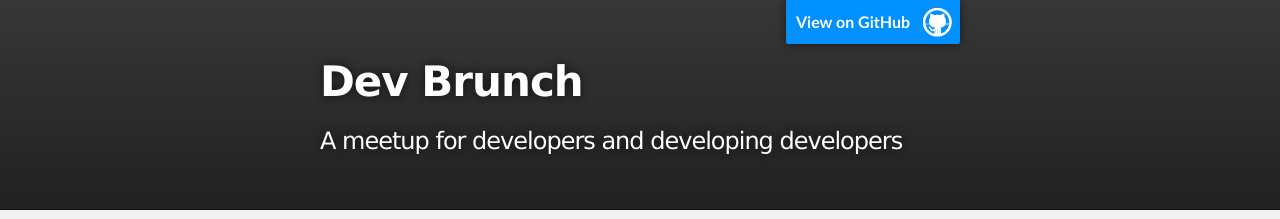
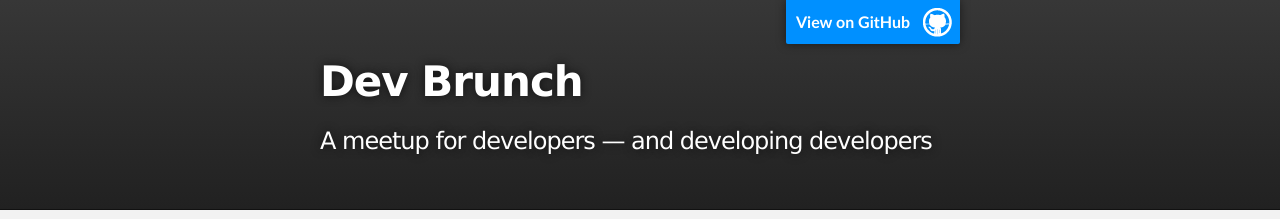
Before and after one commit to devbrunch/devbrunch.github.com, a plain HTML site: page index.html in a window 1280 px wide. Shown: the top 219 px of the page. Drawn offline with Linux system fonts and the light colour scheme.

Commit message:
Updated index.html

```diff
--- a/index.html
+++ b/index.html
@@ -19,7 +19,7 @@
           <a id="forkme_banner" href="https://github.com/devbrunch">View on GitHub</a>
 
           <h1 id="project_title">Dev Brunch</h1>
-          <h2 id="project_tagline">A meetup for developers and developing developers</h2>
+          <h2 id="project_tagline">A meetup for developers — and developing developers</h2>
 
         </header>
     </div>
```
